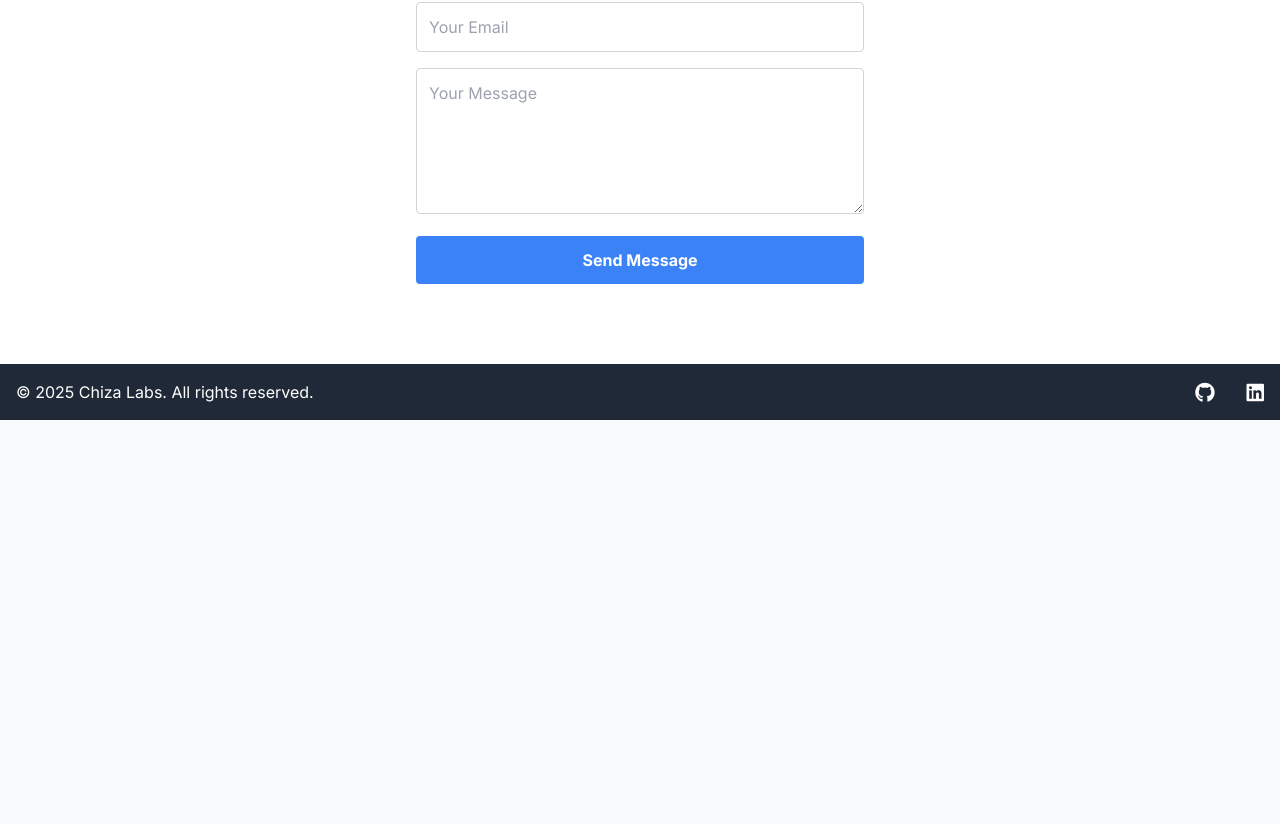
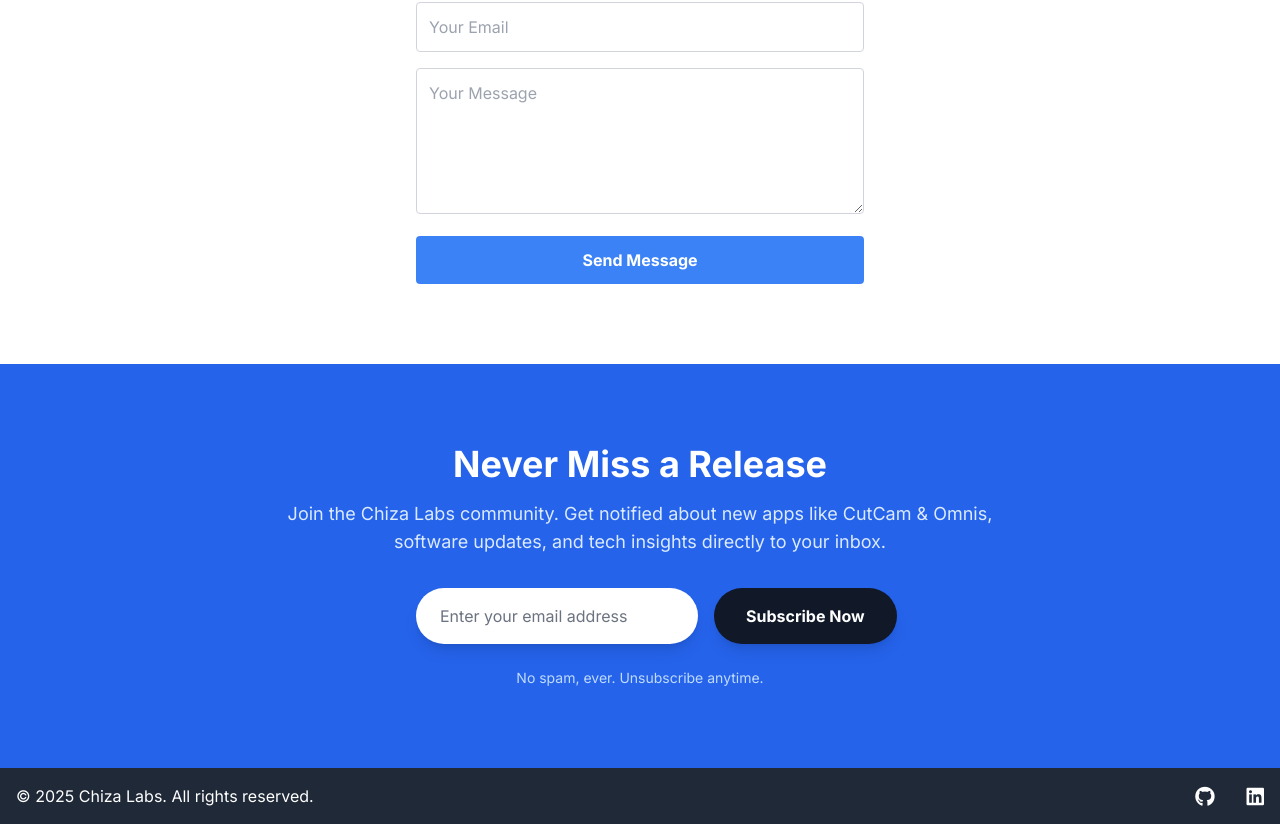
Before and after one commit to Maliseni1/ChizaLabs, a Next.js app: page / in a window 1280 px wide. Shown: the part 3830-4654 px from the top of the page. Before the commit the page ends 4250 px from the top, so only its background shows below. Built offline with nearby package versions, Linux system fonts and the light colour scheme.

Commit message:
feat: Add Newsletter Subscription system

```diff
--- /dev/null
+++ b/app/components/Newsletter.tsx
@@ -0,0 +1,103 @@
+'use client';
+
+import { useState } from 'react';
+
+export default function Newsletter() {
+  const [email, setEmail] = useState('');
+  const [status, setStatus] = useState<'idle' | 'loading' | 'success' | 'error'>('idle');
+
+  const handleSubmit = async (e: React.FormEvent) => {
+    e.preventDefault();
+    setStatus('loading');
+
+    // Replace this URL with your NEW Formspree form ID for "Newsletter"
+    const FORMSPREE_ENDPOINT = "https://formspree.io/f/movgwljy";
+
+    try {
+      const response = await fetch(FORMSPREE_ENDPOINT, {
+        method: 'POST',
+        headers: {
+          'Content-Type': 'application/json'
+        },
+        body: JSON.stringify({ email })
+      });
+
+      if (response.ok) {
+        setStatus('success');
+        setEmail('');
+      } else {
+        setStatus('error');
+      }
+    } catch (error) {
+      setStatus('error');
+    }
+  };
+
+  return (
+    <section className="py-20 bg-blue-600 dark:bg-blue-900 transition-colors duration-300">
+      <div className="container mx-auto px-4 text-center">
+        <div className="max-w-3xl mx-auto">
+          <h2 className="text-3xl md:text-4xl font-bold text-white mb-4">
+            Never Miss a Release
+          </h2>
+          <p className="text-blue-100 mb-8 text-lg">
+            Join the Chiza Labs community. Get notified about new apps like CutCam & Omnis,
+            software updates, and tech insights directly to your inbox.
+          </p>
+
+          {status === 'success' ? (
+            <div className="bg-white/10 border border-white/20 rounded-lg p-6 backdrop-blur-sm animate-fade-in-up">
+              <div className="flex flex-col items-center gap-3">
+                <div className="w-12 h-12 bg-green-500 rounded-full flex items-center justify-center">
+                  <i className="fas fa-check text-white text-xl"></i>
+                </div>
+                <h3 className="text-xl font-bold text-white">You're on the list!</h3>
+                <p className="text-blue-100">Thanks for subscribing. We'll keep you posted.</p>
+                <button
+                  onClick={() => setStatus('idle')}
+                  className="mt-2 text-sm text-white underline hover:text-blue-200"
+                >
+                  Subscribe another email
+                </button>
+              </div>
+            </div>
+          ) : (
+            <form onSubmit={handleSubmit} className="flex flex-col sm:flex-row gap-4 max-w-md mx-auto">
+              <input
+                type="email"
+                placeholder="Enter your email address"
+                value={email}
+                onChange={(e) => setEmail(e.target.value)}
+                required
+                className="flex-grow px-6 py-4 rounded-full text-gray-900 dark:text-white bg-white dark:bg-gray-800 focus:outline-none focus:ring-4 focus:ring-blue-400 dark:focus:ring-blue-600 transition-all shadow-lg placeholder-gray-500"
+              />
+              <button
+                type="submit"
+                disabled={status === 'loading'}
+                className="px-8 py-4 rounded-full bg-gray-900 dark:bg-black text-white font-bold hover:bg-gray-800 dark:hover:bg-gray-900 focus:ring-4 focus:ring-gray-500 transition-all shadow-lg disabled:opacity-70 disabled:cursor-not-allowed whitespace-nowrap"
+              >
+                {status === 'loading' ? (
+                  <span className="flex items-center gap-2">
+                    <i className="fas fa-spinner fa-spin"></i> Joining...
+                  </span>
+                ) : (
+                  'Subscribe Now'
+                )}
+              </button>
+            </form>
+          )}
+
+          {status === 'error' && (
+            <p className="mt-4 text-red-200 font-medium">
+              Oops! Something went wrong. Please try again.
+            </p>
+          )}
+
+          <p className="mt-6 text-sm text-blue-200">
+            No spam, ever. Unsubscribe anytime.
+          </p>
+        </div>
+      </div>
+    </section>
+  );
+}
--- a/app/page.tsx
+++ b/app/page.tsx
@@ -8,6 +8,7 @@ import MotionLink from './components/MotionLink';
 import PageTransition from './components/PageTransition';
 import ThemeToggle from './components/ThemeToggle';
 import ScrollAnimation from './components/ScrollAnimation'; // Animated Scroll Wrapper
+import Newsletter from './components/Newsletter';
 
 export default function Home() {
   const [isMenuOpen, setIsMenuOpen] = useState(false);
@@ -398,6 +399,11 @@ export default function Home() {
           </div>
         </section>
 
+        {/* Newsletter Section (NEW) */}
+        <ScrollAnimation>
+          <Newsletter />
+        </ScrollAnimation>
+
         {/* Footer */}
         <footer className="bg-gray-800 dark:bg-black text-white p-4 mt-auto">
           <div className="container mx-auto flex flex-col sm:flex-row justify-between items-center">
```
